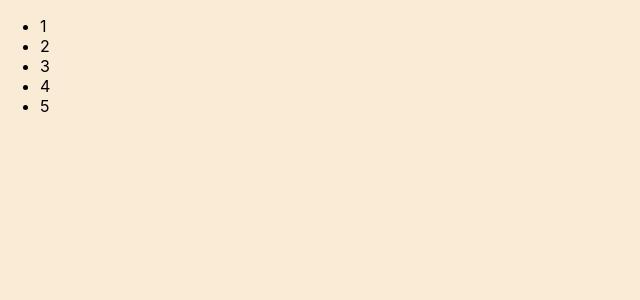
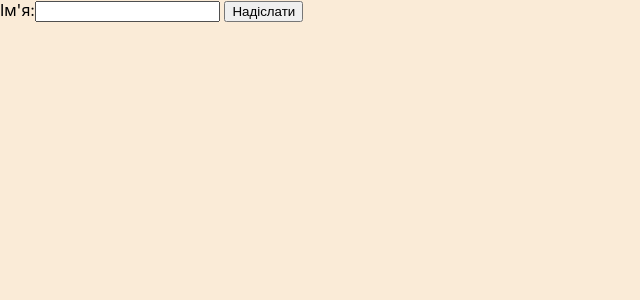
Before and after one commit to d9nchik/learn_react, a React (Create React App) app: page / in a window 1280 px wide. Shown: the top 300 px of the page, without its empty margins (0-640 px from the left). Built offline with nearby package versions, Linux system fonts and the light colour scheme.

Commit message:
Basics of form in React.

```diff
--- a/src/App.tsx
+++ b/src/App.tsx
@@ -1,17 +1,34 @@
 import React from 'react';
 import './App.css';
 
-const numbers = [1, 2, 3, 4, 5];
+class NameForm extends React.Component<any, {value: string}> {
+    constructor(props: any) {
+        super(props);
+        this.state = {value: ''};
+        this.handleChange = this.handleChange.bind(this);
+        this.handleSubmit = this.handleSubmit.bind(this);
+    }
 
-function NumberList(props: { numbers: number[] }) {
-    const numbers = props.numbers;
-    const listItems = numbers.map((number: number) => <li key={number.toString()}>{number}</li>);
-    return (
-        <ul>{listItems}</ul>);
+    handleChange(event: React.FormEvent<HTMLInputElement>) {    this.setState({value: event.currentTarget.value});  }
+    handleSubmit(event: React.SyntheticEvent) {
+        alert('Ім\'я, що було надіслано: ' + this.state.value);
+        event.preventDefault();
+    }
+
+    render() {
+        return (
+            <form onSubmit={this.handleSubmit}>
+                <label>
+                    Ім'я:
+                    <input type="text" value={this.state.value} onChange={this.handleChange} />        </label>
+                <input type="submit" value="Надіслати" />
+            </form>
+        );
+    }
 }
 
 function App() {
-    return <NumberList numbers={numbers}/>
+    return <NameForm/>
 }
 
 export default App;
```
